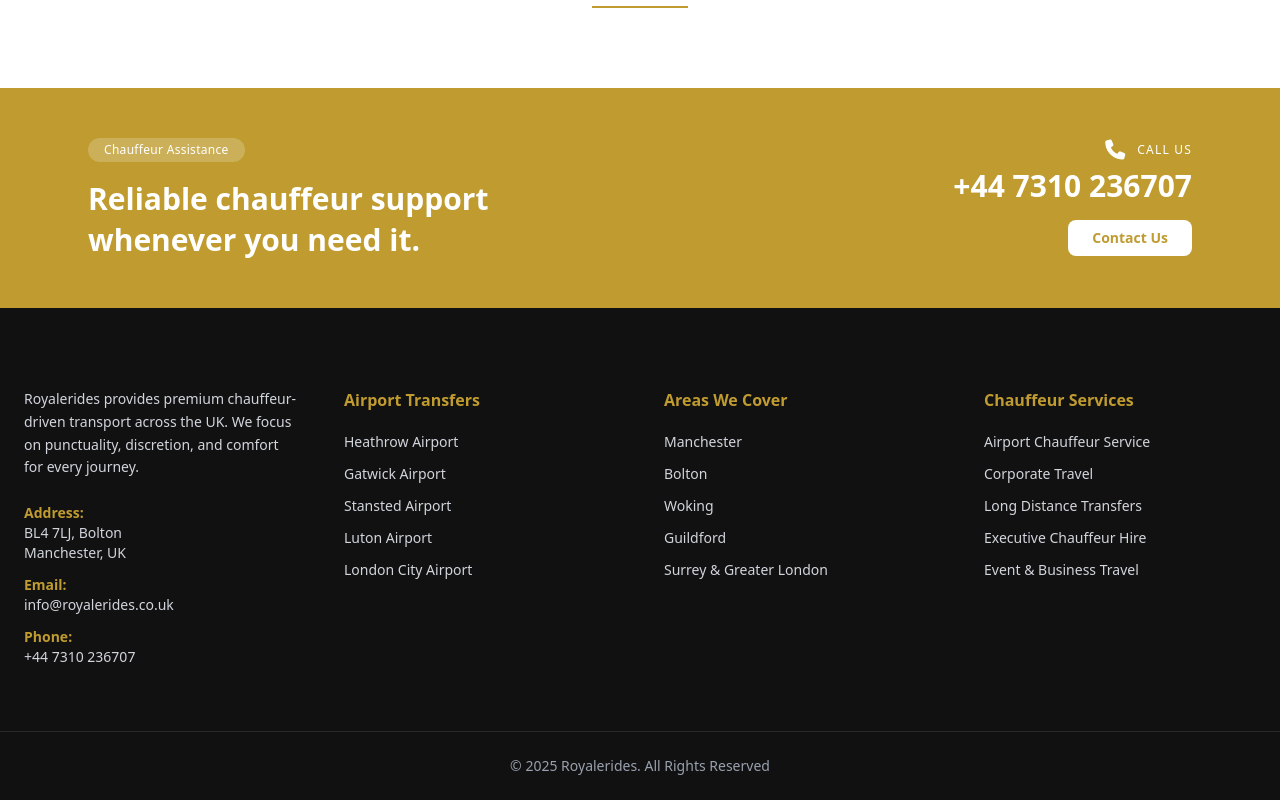
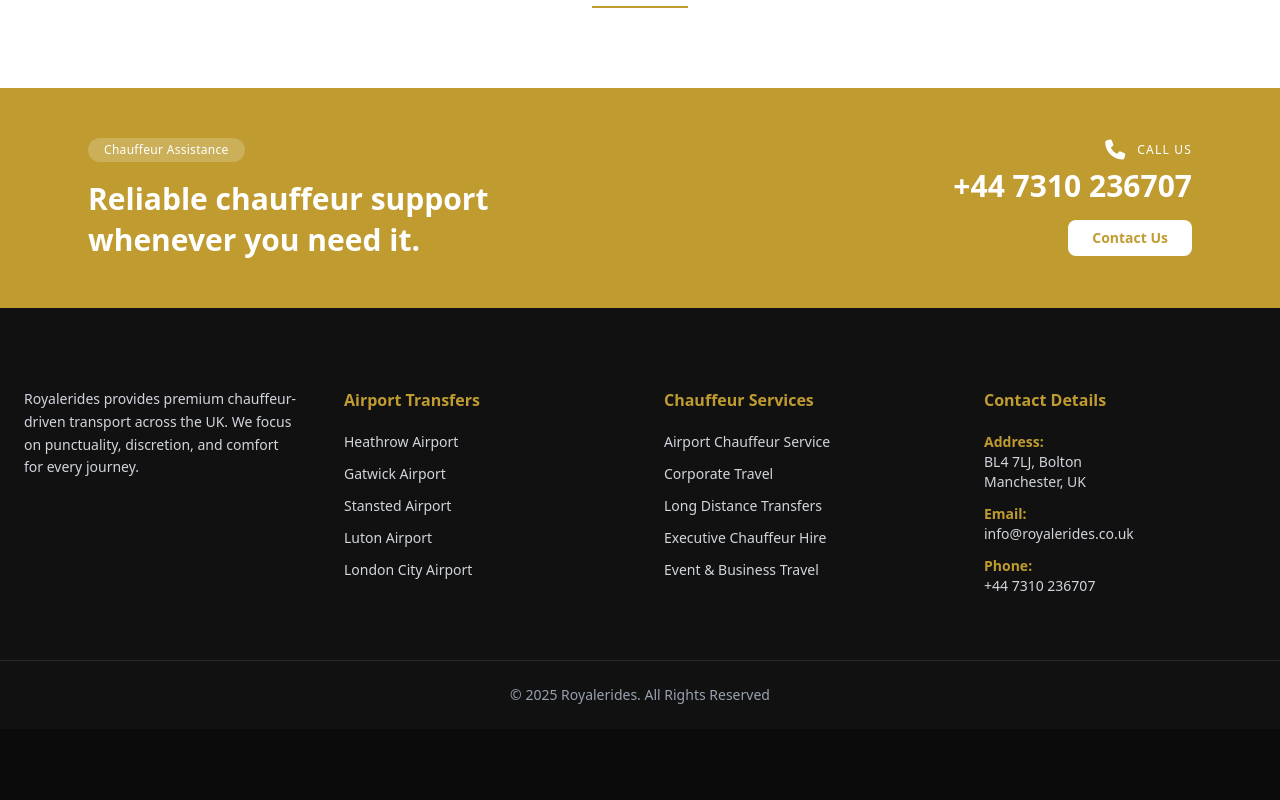
Before and after one commit to Hamzafarooq787/car-rental-app, a Next.js app: page / in a window 1280 px wide. Shown: the part 2745-3545 px from the top of the page. After the commit the page ends 3474 px from the top, so only its background shows below. Built offline with nearby package versions, Linux system fonts and the light colour scheme.

Commit message:
Update footer layout and move contact details

```diff
--- a/components/Footer.tsx
+++ b/components/Footer.tsx
@@ -1,3 +1,4 @@
+'use client';
 import React from "react";
 
 export default function Footer() {
@@ -49,6 +50,41 @@
               Royalerides provides premium chauffeur-driven transport across the UK.
               We focus on punctuality, discretion, and comfort for every journey.
             </p>
+          </div>
+
+          {/* AIRPORT TRANSFERS */}
+          <div>
+            <h4 className="text-[#BF9B30] font-semibold mb-5">
+              Airport Transfers
+            </h4>
+            <ul className="space-y-3 text-sm">
+              <li>Heathrow Airport</li>
+              <li>Gatwick Airport</li>
+              <li>Stansted Airport</li>
+              <li>Luton Airport</li>
+              <li>London City Airport</li>
+            </ul>
+          </div>
+
+          {/* CHAUFFEUR SERVICES (moved here) */}
+          <div>
+            <h4 className="text-[#BF9B30] font-semibold mb-5">
+              Chauffeur Services
+            </h4>
+            <ul className="space-y-3 text-sm">
+              <li>Airport Chauffeur Service</li>
+              <li>Corporate Travel</li>
+              <li>Long Distance Transfers</li>
+              <li>Executive Chauffeur Hire</li>
+              <li>Event & Business Travel</li>
+            </ul>
+          </div>
+
+          {/* CONTACT DETAILS (moved here) */}
+          <div>
+            <h4 className="text-[#BF9B30] font-semibold mb-5">
+              Contact Details
+            </h4>
 
             <div className="space-y-3 text-sm">
               <p>
@@ -68,48 +104,6 @@
               </p>
             </div>
           </div>
-
-          {/* AIRPORT TRANSFERS */}
-          <div>
-            <h4 className="text-[#BF9B30] font-semibold mb-5">
-              Airport Transfers
-            </h4>
-            <ul className="space-y-3 text-sm">
-              <li>Heathrow Airport</li>
-              <li>Gatwick Airport</li>
-              <li>Stansted Airport</li>
-              <li>Luton Airport</li>
-              <li>London City Airport</li>
-            </ul>
-          </div>
-
-          {/* AREAS WE COVER */}
-          <div>
-            <h4 className="text-[#BF9B30] font-semibold mb-5">
-              Areas We Cover
-            </h4>
-            <ul className="space-y-3 text-sm">
-              <li>Manchester</li>
-              <li>Bolton</li>
-              <li>Woking</li>
-              <li>Guildford</li>
-              <li>Surrey & Greater London</li>
-            </ul>
-          </div>
-
-          {/* SERVICES */}
-          <div>
-            <h4 className="text-[#BF9B30] font-semibold mb-5">
-              Chauffeur Services
-            </h4>
-            <ul className="space-y-3 text-sm">
-              <li>Airport Chauffeur Service</li>
-              <li>Corporate Travel</li>
-              <li>Long Distance Transfers</li>
-              <li>Executive Chauffeur Hire</li>
-              <li>Event & Business Travel</li>
-            </ul>
-          </div>
         </div>
 
         {/* BOTTOM BAR */}
```
